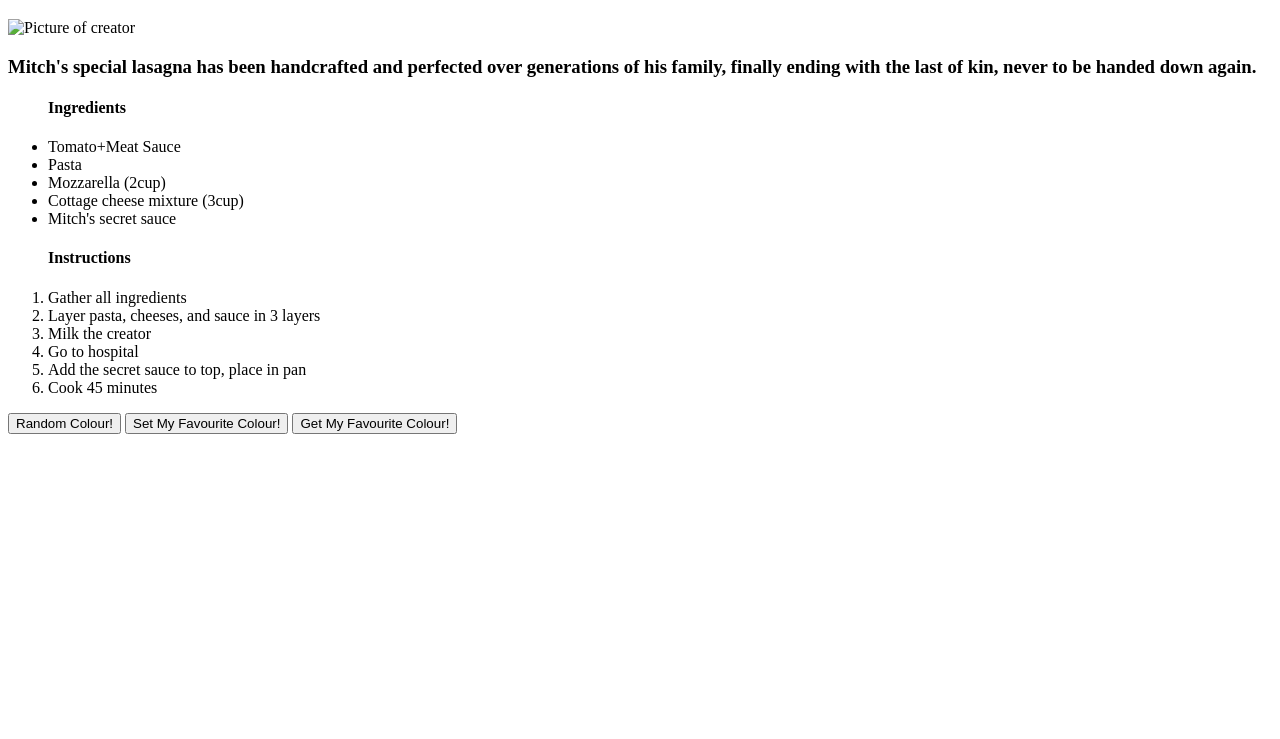
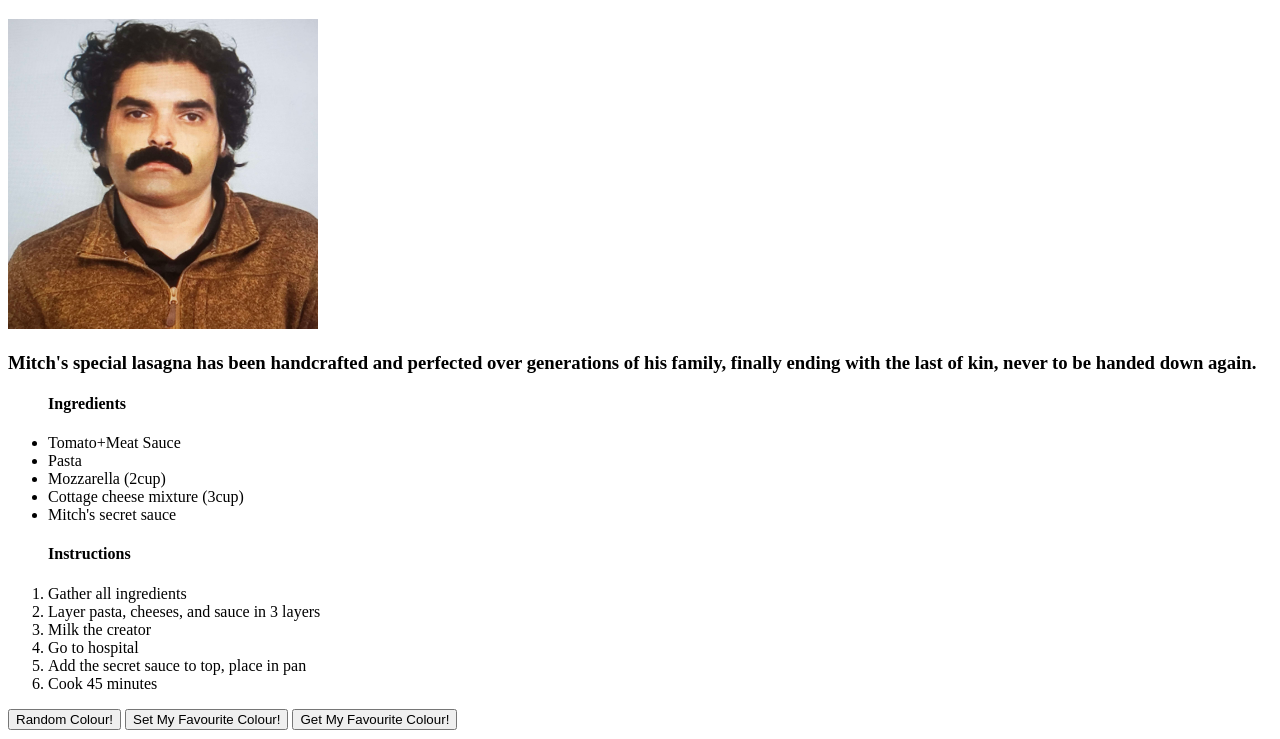
Before and after one commit to itsjii/jiispot, a plain HTML site: page recipes/lasagna.html in a window 1280 px wide. Shown: the part 61-800 px from the top of the page. Drawn offline with Linux system fonts and the light colour scheme.

Commit message:
Update lasagna.html
mitch's code is fucking my images

```diff
--- a/recipes/lasagna.html
+++ b/recipes/lasagna.html
@@ -7,7 +7,7 @@
 </head>
 <body>
     <h1>Mitch's special lasagna</h1>
-    <p><img src="images/mitch.jpg" alt="Picture of creator" height="310" width="310"></p>
+    <p><img src="../images/mitch.jpg" alt="Picture of creator" height="310" width="310"></p>
     <p></p><h3>Mitch's special lasagna has been handcrafted and perfected over generations of his family, finally ending with the last of kin, never to be handed down again.</h3><p></p>
     <p></p><ul>
         <h4>Ingredients</h4>
```
